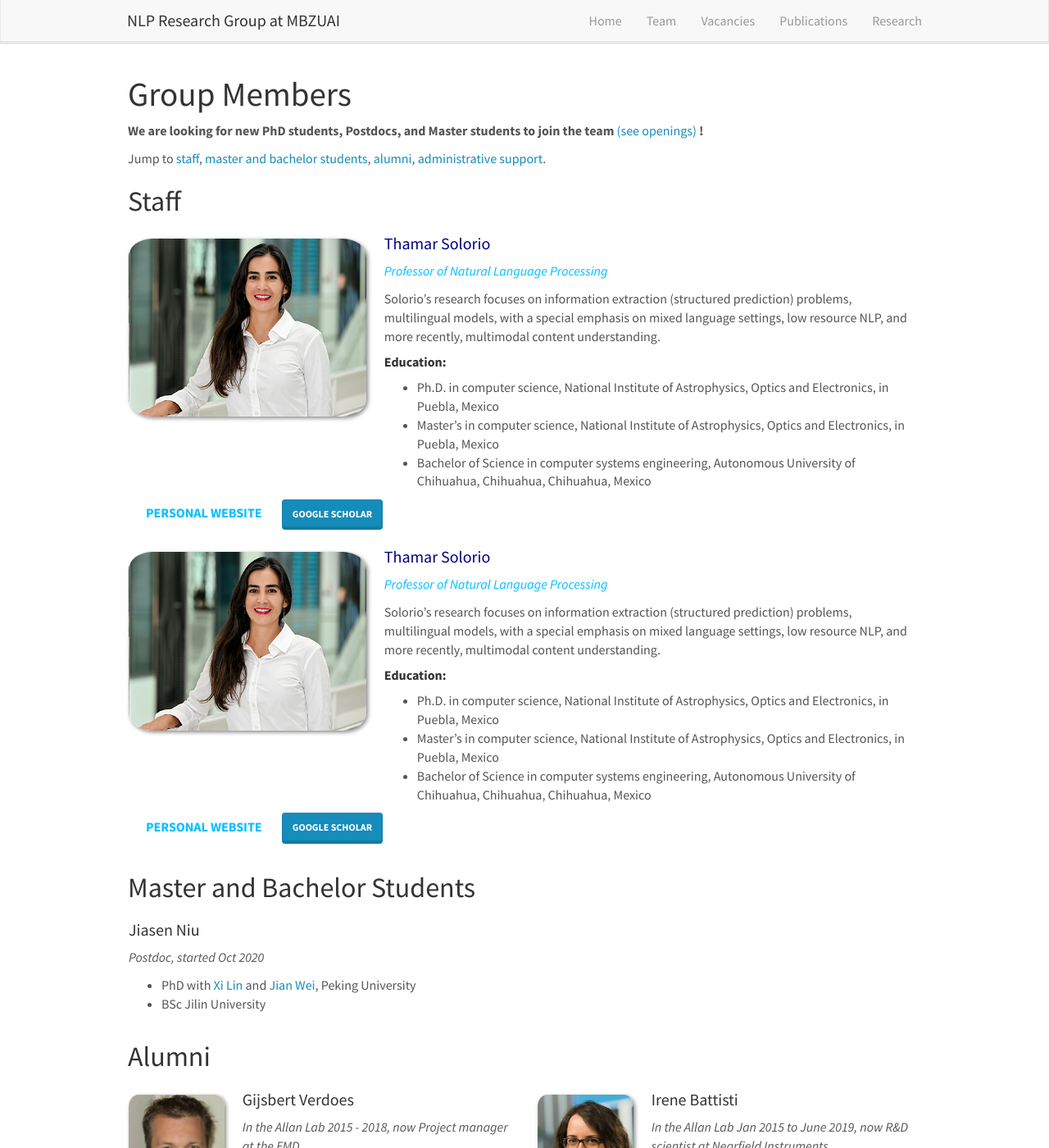
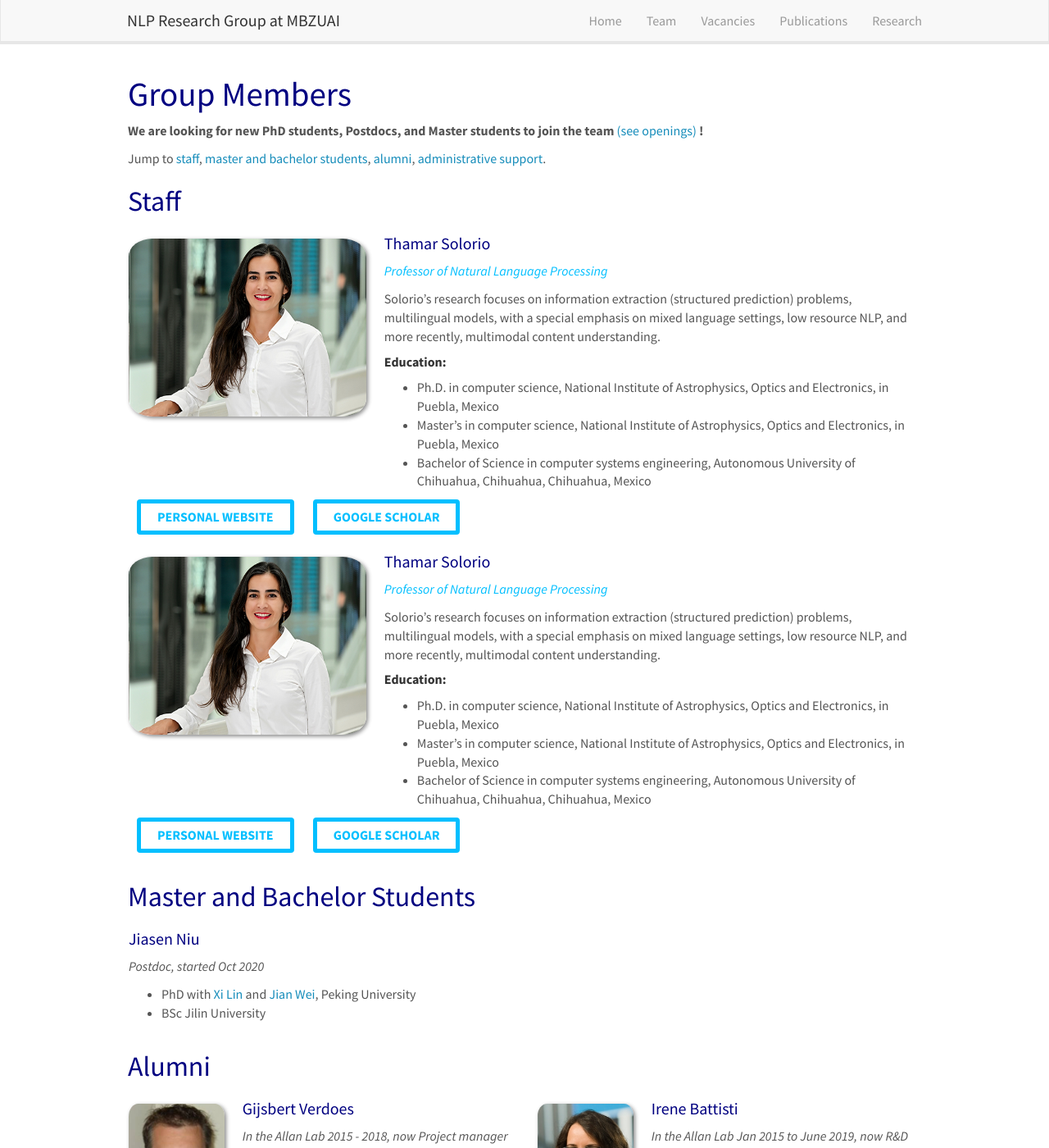
Before and after one commit to RamzaBasharat/MBZUAI, a Jekyll site: the page built from _pages/team.md, in a window 1280 px wide and 1400 px high. Shown: the whole window at 82% size. Built offline with Jekyll 4.4.1, drawn with Linux system fonts in a browser that asks for light colours; nearby versions of some CDN libraries.

Commit message:
setting custom button

```diff
--- a/_pages/team.md
+++ b/_pages/team.md
@@ -6,7 +6,7 @@ sitemap: false
 permalink: /team/
 ---
 
-<h1>Group Members</h1>
+<h1 class="navy_color">Group Members</h1>
 
  **We are  looking for new PhD students, Postdocs, and Master students to join the team** [(see openings)]({{ site.url }}{{ site.baseurl }}/vacancies) **!**
 
@@ -67,7 +67,7 @@ Jump to [staff](#staff), [master and bachelor students](#master-and-bachelor-stu
 </div>
 <div class="col-sm-12 clearfix">
   <a href="{{ member.website }}" class="btn custom-btn" target="_blank">Personal Website</a>
-  <a href="{{ member.google_scholar }}" class="btn btn-primary" target="_blank">Google Scholar</a><br>
+  <a href="{{ member.google_scholar }}" class="btn custom-btn" target="_blank">Google Scholar</a><br>
 </div>
 
 
--- a/css/main.scss
+++ b/css/main.scss
@@ -93,7 +93,7 @@ firstp {
 
 /* custom css */
 
-.navy_color{
+h2, h4, .navy_color{
 color: #000080;
 }
 
@@ -102,15 +102,17 @@ color: #00bfff;
 }
 
 .custom-btn {
+    display: inline-block;
     padding: 5px 20px;
     font-size: 16px;
     text-align: center;
     text-decoration: none;
     color: 	#00bfff; /* Text color */
     background-color: #fff; /* Background color */
-    border: 5px soild #00bfff; /* Remove default border */
+    border: 5px solid #00bfff; /* Remove default border */
     transition: background-color 0.3s, transform 0.3s; /* Smooth transition for hover effects */
     cursor: pointer; /* Pointer cursor on hover */
+    margin: 0 10px;
 }
 
 .custom-btn:hover {
```
Also changed, not shown: _pages/home.md (+1 -1 lines).
